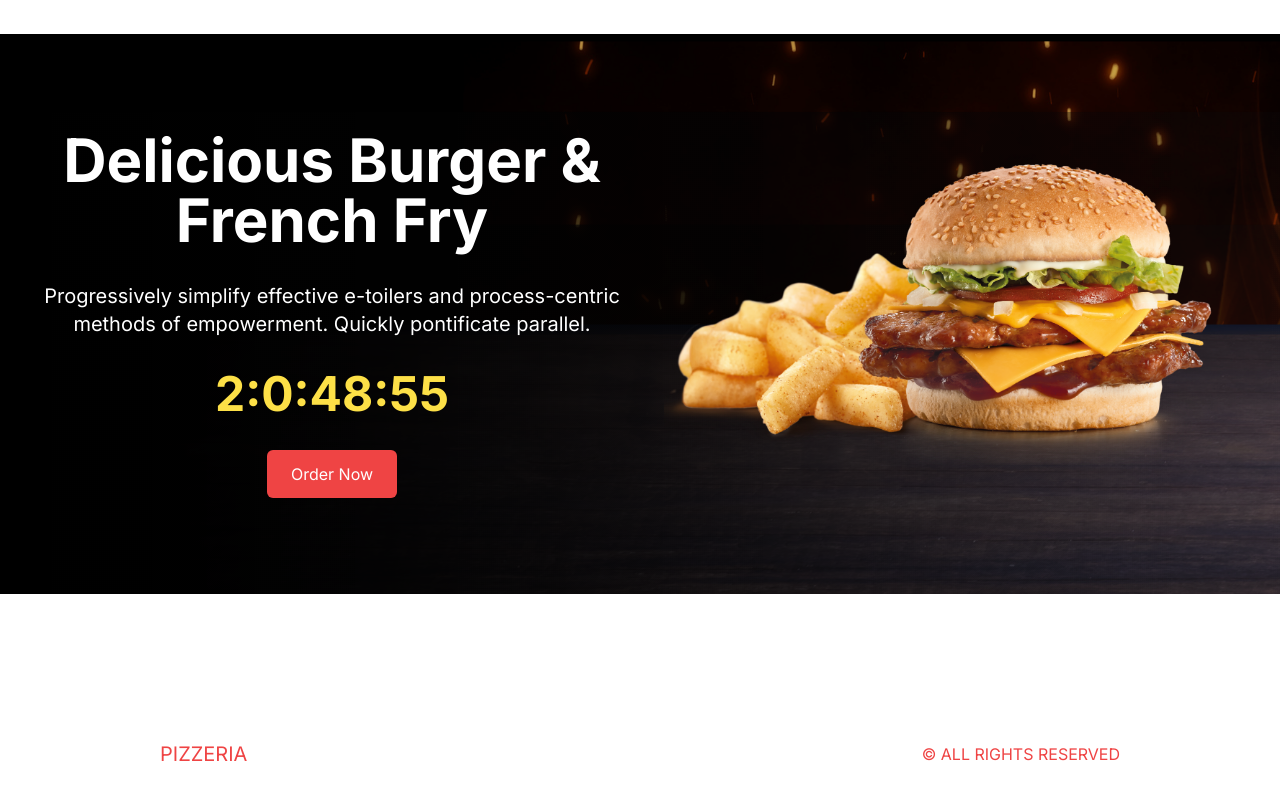
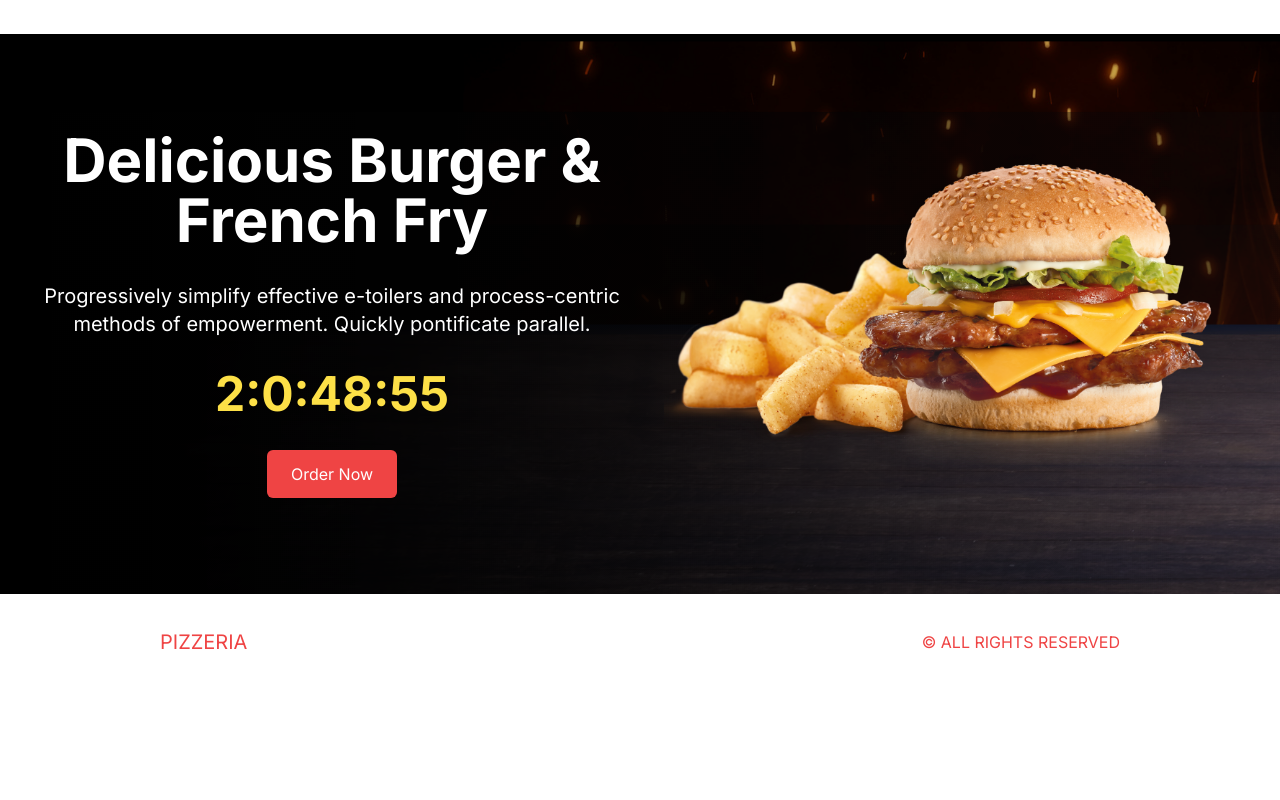
Before and after one commit to hackerharsh-77/Restaurant, a Next.js app: page / in a window 1280 px wide. Shown: the part 1486-2286 px from the top of the page. After the commit the page ends 2176 px from the top, so only its background shows below. Built offline with nearby package versions, Linux system fonts and the light colour scheme.

Commit message:
fix: footer padding

```diff
--- a/src/app/components/Footer.tsx
+++ b/src/app/components/Footer.tsx
@@ -3,7 +3,7 @@
 
 function Footer() {
   return (
-    <div className='h-12 md:h-24 p-4 lg:p-20 xl:p-40 text-red-500 flex items-center justify-between'>
+    <div className='h-12 md:h-24 p-4 lg:px-20 xl:px-40 text-red-500 flex items-center justify-between'>
         <Link href='/' className='text-bold text-xl'>PIZZERIA </Link>
         <p>© ALL RIGHTS RESERVED</p>
     </div>
```
